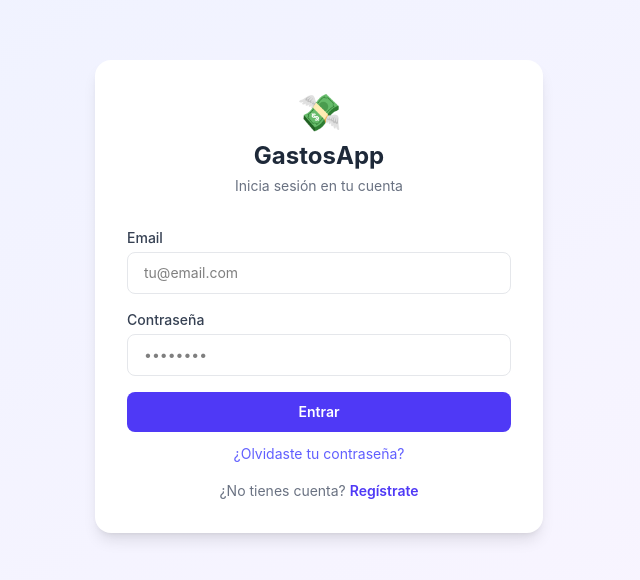
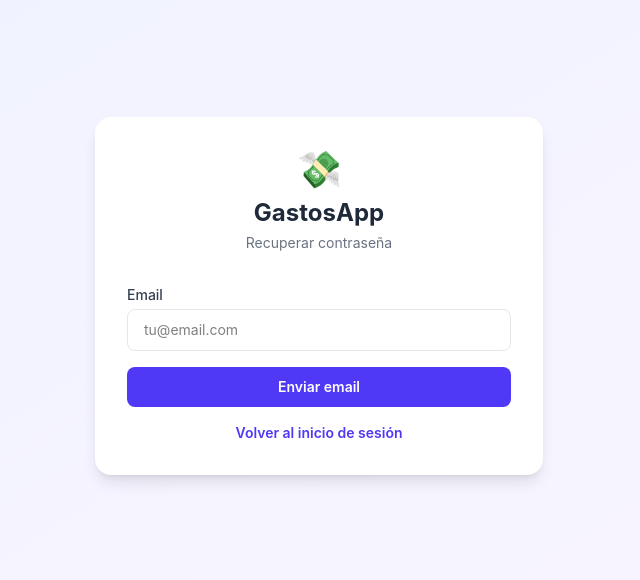
Before and after one commit to LibertadLorda/gastos-app, a React (Vite) app: page /forgot-password in a window 1280 px wide. Before the commit this address led to /login. Shown: the part 104-684 px from the top of the page, without its empty margins (321-961 px from the left). Built offline with nearby package versions, Linux system fonts and the light colour scheme; no server answers.

Commit message:
reset password

```diff
--- a/src/App.jsx
+++ b/src/App.jsx
@@ -3,6 +3,7 @@ import { useAuth } from "./hooks/useAuth";
 import Login from "./pages/auth/Login";
 import Register from "./pages/auth/Register";
 import Dashboard from "./pages/app/Dashboard";
+import ForgotPassword from "./pages/auth/ForgotPassword";
 
 function PrivateRoute({ children }) {
   const { currentUser } = useAuth();
@@ -14,6 +15,7 @@ export default function App() {
     <Routes>
       <Route path="/login" element={<Login />} />
       <Route path="/register" element={<Register />} />
+      <Route path="/forgot-password" element={<ForgotPassword />} />
       <Route
         path="/*"
         element={
--- a/src/components/ExpenseTab.jsx
+++ b/src/components/ExpenseTab.jsx
@@ -5,7 +5,7 @@ import { formatDate, formatSimpleDate } from "../utils/formatDate";
 import { getLastVisit } from "../hooks/useLastVisit";
 
 const CATEGORIES = [
-  "Comida por ahí", "Gasolina","Transporte", "Alojamiento", "Ocio", "Supermercado", "Compras", "Otros"
+  "Restaurantes", "Gasolina", "Transporte", "Alojamiento", "Ocio", "Supermercado", "Compras", "Otros"
 ];
 
 function ExpenseForm({ group, currentUser, today, onSave, onCancel, initial }) {
--- /dev/null
+++ b/src/pages/auth/ForgotPassword.jsx
@@ -0,0 +1,85 @@
+import { useState } from "react";
+import { sendPasswordResetEmail } from "firebase/auth";
+import { auth } from "../../firebase/config";
+import { Link } from "react-router-dom";
+
+export default function ForgotPassword() {
+  const [email, setEmail] = useState("");
+  const [sent, setSent] = useState(false);
+  const [error, setError] = useState("");
+  const [loading, setLoading] = useState(false);
+
+  async function handleSubmit(e) {
+    e.preventDefault();
+    setError("");
+    setLoading(true);
+    try {
+      await sendPasswordResetEmail(auth, email);
+      setSent(true);
+    } catch {
+      setError("No se encontró ninguna cuenta con ese email");
+    }
+    setLoading(false);
+  }
+
+  return (
+    <div className="min-h-screen bg-gradient-to-br from-indigo-50 to-purple-50 flex items-center justify-center p-4">
+      <div className="bg-white rounded-2xl shadow-lg p-8 w-full max-w-md">
+        <div className="text-center mb-8">
+          <div className="text-4xl mb-2">💸</div>
+          <h1 className="text-2xl font-bold text-gray-800">GastosApp</h1>
+          <p className="text-gray-500 text-sm mt-1">Recuperar contraseña</p>
+        </div>
+
+        {sent ? (
+          <div className="text-center space-y-4">
+            <div className="text-5xl">📧</div>
+            <p className="text-gray-700 font-medium">Email enviado</p>
+            <p className="text-gray-500 text-sm">
+              Revisa tu bandeja de entrada y sigue las instrucciones para restablecer tu contraseña.
+            </p>
+            <Link
+              to="/login"
+              className="block w-full bg-indigo-600 hover:bg-indigo-700 text-white font-semibold py-2.5 rounded-lg transition-colors text-sm text-center mt-4"
+            >
+              Volver al inicio de sesión
+            </Link>
+          </div>
+        ) : (
+          <>
+            {error && (
+              <div className="bg-red-50 text-red-600 text-sm rounded-lg px-4 py-3 mb-4">
+                {error}
+              </div>
+            )}
+            <form onSubmit={handleSubmit} className="space-y-4">
+              <div>
+                <label className="block text-sm font-medium text-gray-700 mb-1">Email</label>
+                <input
+                  type="email"
+                  value={email}
+                  onChange={(e) => setEmail(e.target.value)}
+                  required
+                  className="w-full px-4 py-2.5 rounded-lg border border-gray-200 focus:outline-none focus:ring-2 focus:ring-indigo-400 text-sm"
+                  placeholder="tu@email.com"
+                />
+              </div>
+              <button
+                type="submit"
+                disabled={loading}
+                className="w-full bg-indigo-600 hover:bg-indigo-700 disabled:opacity-60 text-white font-semibold py-2.5 rounded-lg transition-colors text-sm"
+              >
+                {loading ? "Enviando..." : "Enviar email"}
+              </button>
+            </form>
+            <p className="text-center text-sm text-gray-500 mt-4">
+              <Link to="/login" className="text-indigo-600 font-semibold hover:underline">
+                Volver al inicio de sesión
+              </Link>
+            </p>
+          </>
+        )}
+      </div>
+    </div>
+  );
+}
--- a/src/pages/auth/Login.jsx
+++ b/src/pages/auth/Login.jsx
@@ -1,8 +1,6 @@
 import { useState } from "react";
 import { useAuth } from "../../hooks/useAuth";
 import { useNavigate, Link } from "react-router-dom";
-import { sendPasswordResetEmail } from "firebase/auth";
-import { auth } from "../../firebase/config";
 
 export default function Login() {
   const { login } = useAuth();
@@ -11,8 +9,6 @@ export default function Login() {
   const [password, setPassword] = useState("");
   const [error, setError] = useState("");
   const [loading, setLoading] = useState(false);
-  const [resetSent, setResetSent] = useState(false);
-  const [resetLoading, setResetLoading] = useState(false);
 
   async function handleSubmit(e) {
     e.preventDefault();
@@ -27,22 +23,6 @@ export default function Login() {
     setLoading(false);
   }
 
-  async function handleReset() {
-    if (!email.trim()) {
-      setError("Introduce tu email primero");
-      return;
-    }
-    setResetLoading(true);
-    setError("");
-    try {
-      await sendPasswordResetEmail(auth, email);
-      setResetSent(true);
-    } catch {
-      setError("No se encontró ninguna cuenta con ese email");
-    }
-    setResetLoading(false);
-  }
-
   return (
     <div className="min-h-screen bg-gradient-to-br from-indigo-50 to-purple-50 flex items-center justify-center p-4">
       <div className="bg-white rounded-2xl shadow-lg p-8 w-full max-w-md">
@@ -55,12 +35,6 @@ export default function Login() {
         {error && (
           <div className="bg-red-50 text-red-600 text-sm rounded-lg px-4 py-3 mb-4">
             {error}
-          </div>
-        )}
-
-        {resetSent && (
-          <div className="bg-green-50 text-green-600 text-sm rounded-lg px-4 py-3 mb-4">
-            Te hemos enviado un email para restablecer tu contraseña
           </div>
         )}
 
@@ -96,15 +70,13 @@ export default function Login() {
           </button>
         </form>
 
-        <button
-          onClick={handleReset}
-          disabled={resetLoading}
-          className="w-full text-center text-sm text-indigo-500 hover:text-indigo-700 mt-3 disabled:opacity-60"
-        >
-          {resetLoading ? "Enviando..." : "¿Olvidaste tu contraseña?"}
-        </button>
+        <p className="text-center text-sm mt-3">
+          <Link to="/forgot-password" className="text-indigo-500 hover:text-indigo-700">
+            ¿Olvidaste tu contraseña?
+          </Link>
+        </p>
 
-        <p className="text-center text-sm text-gray-500 mt-4">
+        <p className="text-center text-sm text-gray-500 mt-3">
           ¿No tienes cuenta?{" "}
           <Link to="/register" className="text-indigo-600 font-semibold hover:underline">
             Regístrate
```
